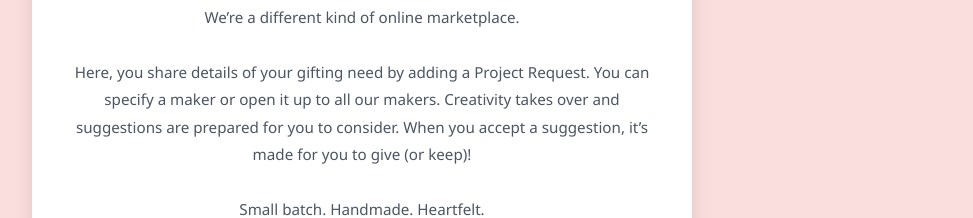
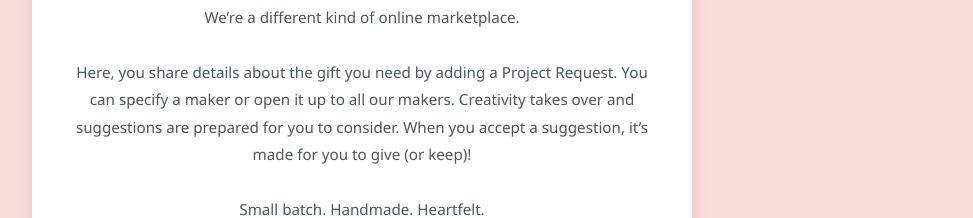
Before and after one commit to Polish-in-a-Year/stashgiftco, a React (Create React App) app: page / in a window 1280 px wide. Shown: the part 502-720 px from the top of the page, without its empty margins (278-1251 px from the left). Built offline with nearby package versions, Linux system fonts and the light colour scheme; no server answers.

Commit message:
Update landing page text and fix button colors

```diff
--- a/src/LandingPage.js
+++ b/src/LandingPage.js
@@ -33,7 +33,7 @@ export default function LandingPage() {
             <h2>Welcome to the best kept secret for handmade goods!</h2>
             <p>We’re a different kind of online marketplace.</p>
             <br />
-            <p>Here, you share details of your gifting need by adding a Project Request. You can specify a maker or open it up to all our makers. Creativity takes over and suggestions are prepared for you to consider. When you accept a suggestion, it’s made for you to give (or keep)!</p>
+            <p>Here, you share details about the gift you need by adding a Project Request. You can specify a maker or open it up to all our makers. Creativity takes over and suggestions are prepared for you to consider. When you accept a suggestion, it’s made for you to give (or keep)!</p>
             <br />
             <p>Small batch. Handmade. Heartfelt.</p>
           </div>
```
